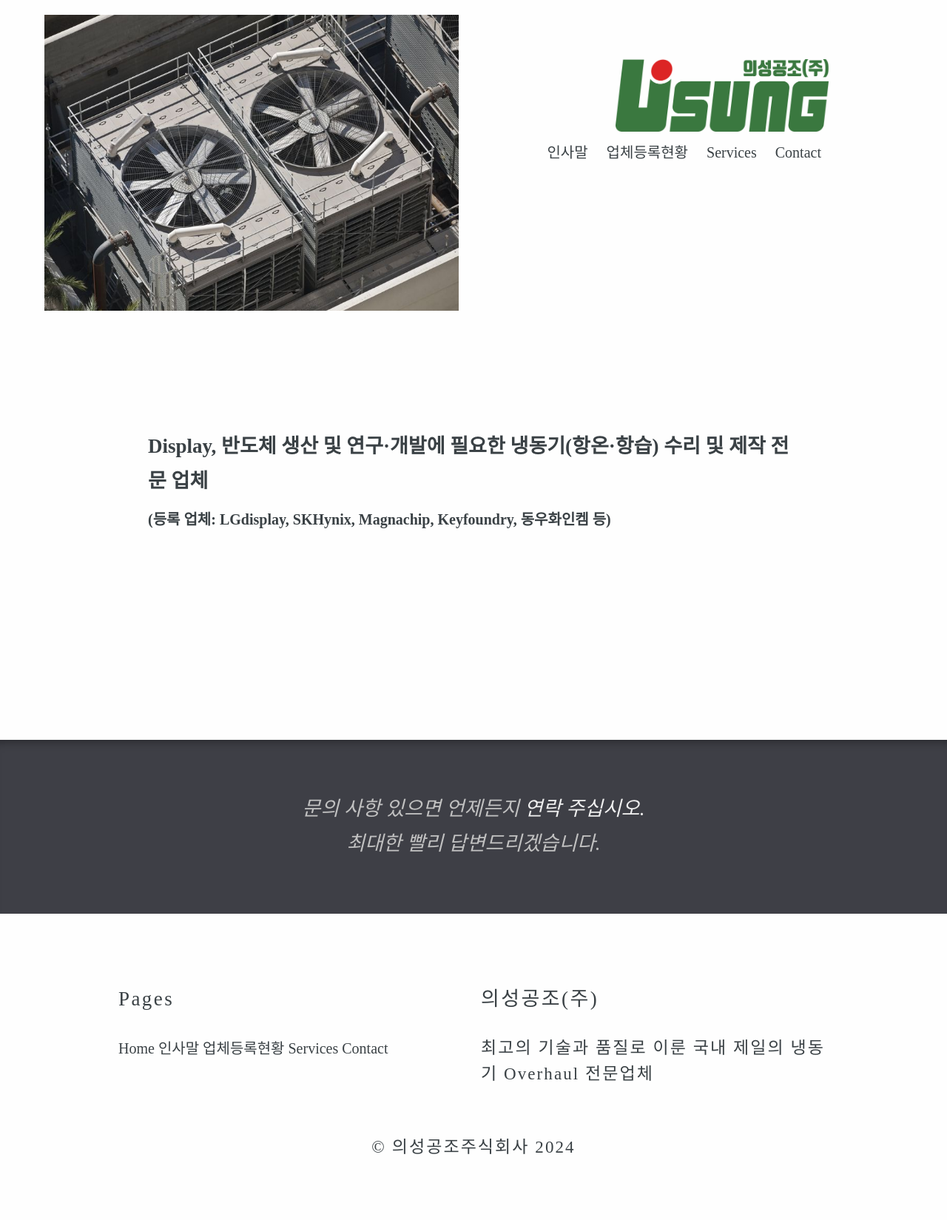
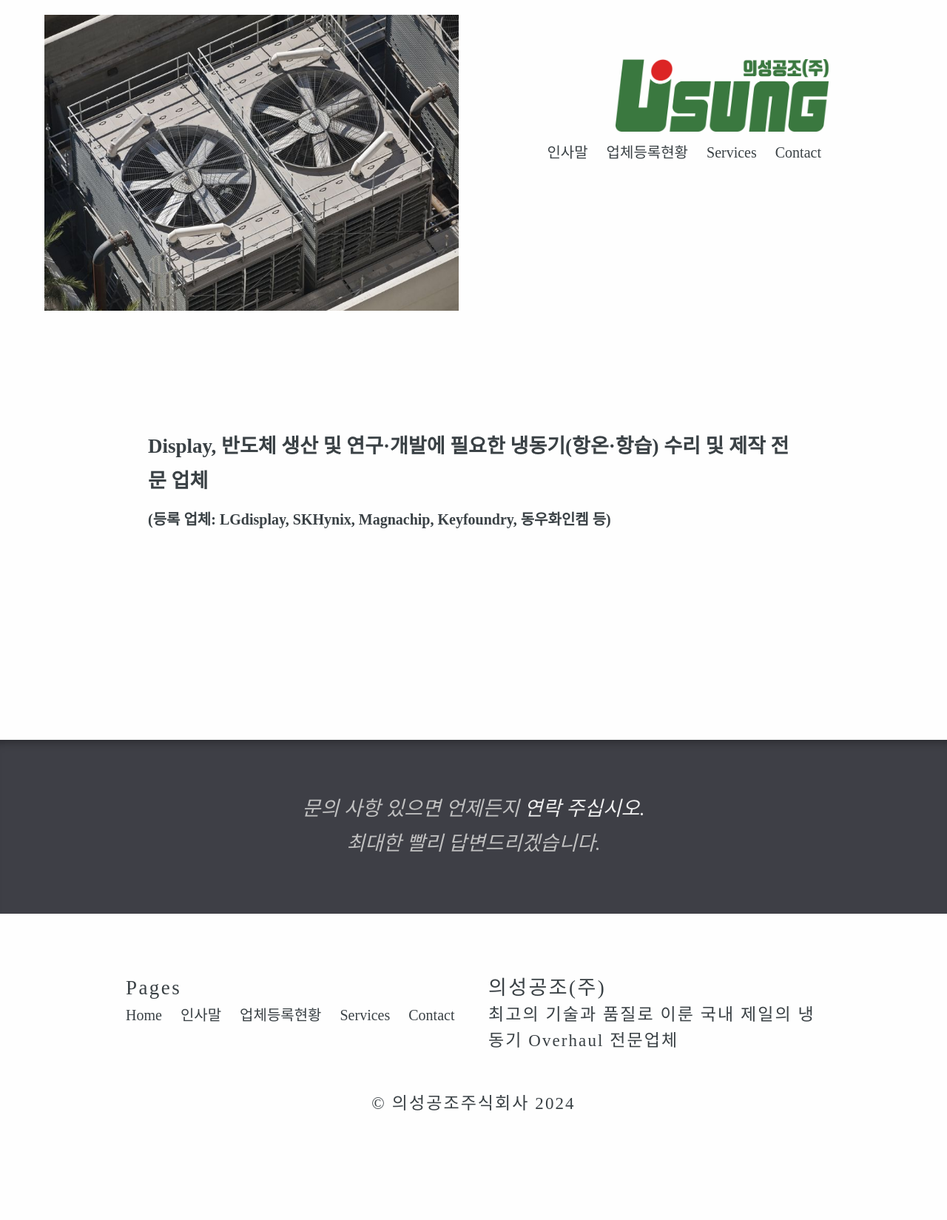
Before and after one commit to sangjoon6099/sangjoon6099.github.io, a Jekyll site: the page built from index.html, in a window 1280 px wide. Shown: the whole page at 74% size. Built offline with Jekyll 4.4.1, drawn with Linux system fonts in a browser that asks for light colours; the list of posts is cut into pages by our own code; after the commit the page ends 1589 px from its top, so only the background shows below that.

Commit message:
Update _layout.scss

```diff
--- a/_sass/_layout.scss
+++ b/_sass/_layout.scss
@@ -114,7 +114,7 @@ footer {
 
 	li {
 		list-style: none;
-		margin: 15px 0;
+		margin: 0 10px;
 		display: inline-block;
 
 		a {
```
